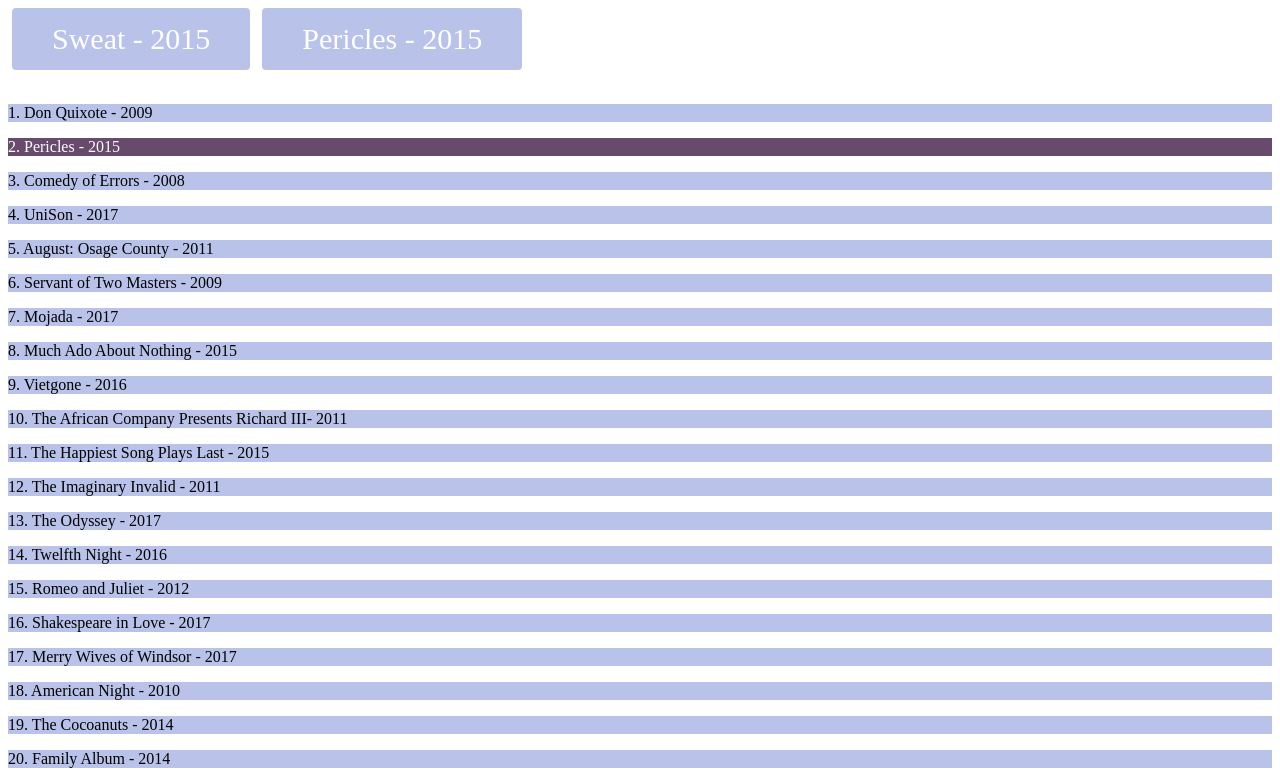
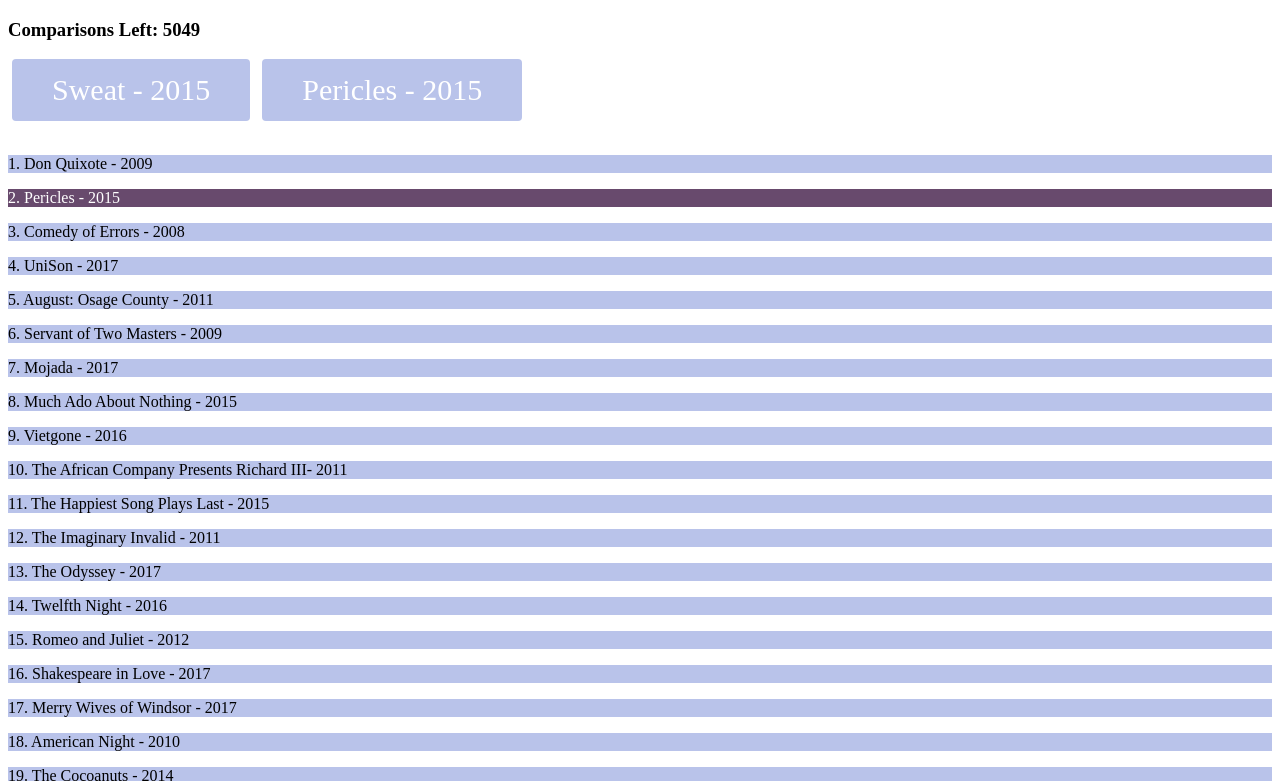
Before and after one commit to Book81able/personalprojects, a plain HTML site: page Self Ranker/playranker.html in a window 1280 px wide. Both pictures are taken after a click on the button "Sweat - 2015". Shown: the top 781 px of the page. Drawn offline with nearby package versions, Linux system fonts and the light colour scheme.

Commit message:
Comparison ranker
It's in, were done

```diff
--- a/Self Ranker/playranker.html
+++ b/Self Ranker/playranker.html
@@ -10,6 +10,7 @@
 		<script src="https://cdnjs.cloudflare.com/ajax/libs/p5.js/0.6.0/addons/p5.dom.min.js"></script>
 	</head>
 	<body>
+		<h3 id = "comps">Test</h3>
 		<button id = "b1" class = "button">Button 1</button>
 		<button id = "b2" class = "button">Button 2</button>
 	</body>
--- a/Self Ranker/script.js
+++ b/Self Ranker/script.js
@@ -8,6 +8,7 @@ var lastSN;
 var firstPlay;
 var secPlay;
 var list;
+var compra = 0;
 var elementList = [];
 var alreadyComps = [];
 function preload(){
@@ -20,6 +21,11 @@ function setup(){
 	createCanvas(0,0)
 	bOne = document.getElementById("b1");
 	bTwo = document.getElementById("b2");
+	comps = document.getElementById("comps");
+	for(var i = 0; i<data.list.length;i++){
+		compra += i;
+	}
+	comps.innerHTML = "Comparisons Left: " + compra;
 	bOne.onclick = function(){
 		One();
 	}
@@ -40,6 +46,8 @@ function One() {
 	}else{
 		newComparisons("Null");
 	}
+	compra--;
+	comps.innerHTML = "Comparisons Left: " + compra;
 }
 
 function Two(){
@@ -50,6 +58,8 @@ function Two(){
 	}else{
 		newComparisons("Null");
 	}
+	compra--;
+	comps.innerHTML = "Comparisons Left: " + compra;
 }
 
 function newComparisons(test){
@@ -86,12 +96,16 @@ function newComparisons(test){
 		elementList[i].remove()
 		elementList[i] = createElement("p",i+1 + ". " + list[i]);
 	}
+	styles();
+}
+
+function styles(){
+	elementList[lastFN].style('background-color', "#e4a3ed");
+	elementList[lastFN].style('color', "#ffffff");
+	elementList[lastSN].style('background-color', "#e4a3ed");
+	elementList[lastSN].style('color', "#ffffff");
 	elementList[firstNum].style('background-color', "#684a6d");
 	elementList[firstNum].style('color', "#ffffff");
 	elementList[secNum].style('background-color', "#684a6d");
 	elementList[secNum].style('color', "#ffffff");
-	elementList[lastFN].style('background-color', "#e4a3ed");
-	elementList[lastFN].style('color', "#ffffff");
-	elementList[lastSN].style('background-color', "#e4a3ed");
-	elementList[lastSN].style('color', "#ffffff");
 }
--- a/Self Ranker/test.json
+++ b/Self Ranker/test.json
@@ -2,8 +2,6 @@
 	"list":[
 		"One",
 		"Two",
-		"Three",
-		"Four",
-		"Five"
+		"Three"
 	]
 }
```
